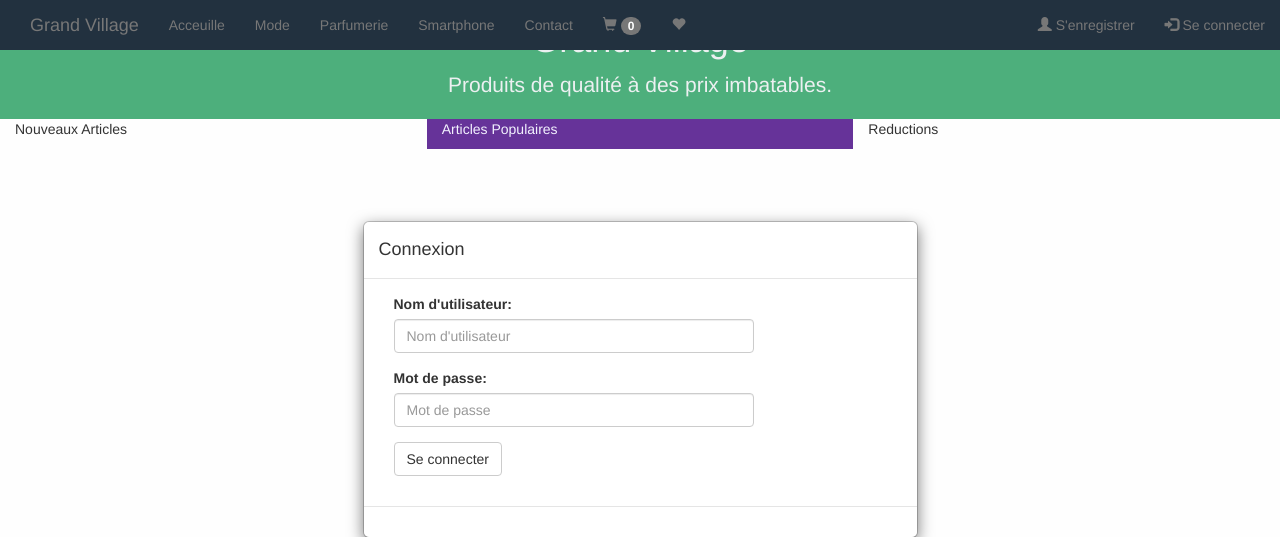
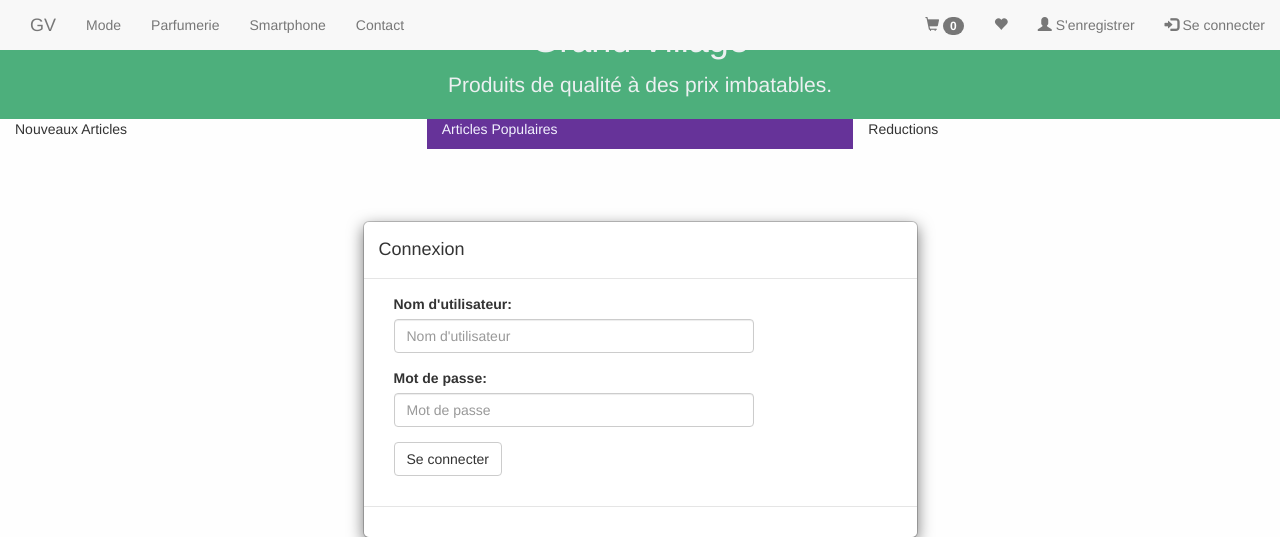
Before and after one commit to cyrildzumts/demosite, a Django app: page /accounts/login in a window 1280 px wide; the page is wider, and only the part inside the window is pictured. Shown: the top 537 px of that part. Run offline with Django 3.2, Linux system fonts and the light colour scheme; data comes from the database, SQL or seed files in the repository; parts of the project's set-up code (start-up, migrations or seed data) failed here and were passed over; some libraries are stand-ins or nearby versions.

Commit message:
navigation bar on desktop mode is working.

```diff
--- a/templates/tags/navigation.html
+++ b/templates/tags/navigation.html
@@ -1,22 +1,50 @@
 {% load catalog_tags %}
-<div class="container-fluid bg-ebonyclay">
+<div class="container-fluid">
     <div class="navbar-header">
-    <button type="button" class="navbar-toggle" data-toggle="collapse" data-target="#site-nav">
+            <button type="button" class="navbar-toggle" data-toggle="collapse" data-target="#site-nav-menu">
                     <span class="icon-bar"></span>
                     <span class="icon-bar"></span>
                     <span class="icon-bar"></span>
             </button>
-      <a class="navbar-brand" href="{% url 'catalog:index'%}">Grand Village</a>
+        <a class="navbar-brand" href="{% url 'catalog:index'%}">GV</a>
     </div>
+    <div class="hidden-md hidden-lg nav-mobile-div ">
 
-  <div class="collapse navbar-collapse pull-left" id="site-nav">
+            <ul class="pull-left nav navbar-nav nav-mobile">
+                <li>
+                    {% include "tags/cart_box.html" %}
+                </li>
+                <li >
+                    <a href="{% url 'wishlist:show_wishlist' %}">
+                       <span class="glyphicon glyphicon-heart"></span>
+                    </a>
+                </li>
+                {% if user.is_authenticated %}
+                <li ><a href="{% url 'accounts:user_account'%}"><span class="glyphicon glyphicon-user"></span> </a></li>
+                <li ><a href="{% url 'accounts:logout' %}"><span class="glyphicon glyphicon-log-out"></span></a></li>
+
+                {% else %}
+                <li class="text-color-crimson"><a href="{% url 'accounts:register' %}"><span class="glyphicon glyphicon-user"></span> <span class="hidden-xs">S'enregistrer</span></a></li>
+                <li ><a href="{% url 'accounts:login' %}"><span id="login" class="glyphicon glyphicon-log-in"></span> <span class="hidden-xs">Se connecter</span></a></li>
+                {% endif %}
+            </ul>
+            <div class="collapse navbar-collapse" id="site-nav-menu">
                     <ul class="nav navbar-nav">
-          <li><a href="{% url 'catalog:index'%}"> Acceuille </a></li>
                         {% category_list request.path %}
                         <li><a href="{% url 'contact:index'%}">Contact</a></li>
                     </ul>
             </div>
-  <ul class="nav navbar-nav pull-left">
+
+     </div>
+    <div class="navbar-div">
+
+        <div class="visible-md visible-lg ">
+            <ul class="nav navbar-nav">
+                {% category_list request.path %}
+                <li><a href="{% url 'contact:index'%}">Contact</a></li>
+
+            </ul>
+            <ul class="nav navbar-nav navbar-right">
                 <li>
                     {% include "tags/cart_box.html" %}
                 </li>
@@ -25,15 +53,14 @@
                                            <span class="glyphicon glyphicon-heart"></span>
                                         </a>
                 </li>
-  </ul>
-  <ul class="nav navbar-nav navbar-right">
                 {% if user.is_authenticated %}
-    <li><a href="{% url 'accounts:logout' %}"> Se déconnecter </a></li>
-    <li><a href="{% url 'accounts:user_account'%}"> Mon Compte </a></li>
+                <li><a href="{% url 'accounts:logout' %}"> <span  class="glyphicon glyphicon-log-out"></span></a></li>
+                <li><a href="{% url 'accounts:user_account'%}"><span class="glyphicon glyphicon-user"></span></a></li>
                 {% else %}
-    <li><a href="{% url 'accounts:register' %}"><span class="glyphicon glyphicon-user"></span> S'enregistrer </a></li>
-    <li><a href="{% url 'accounts:login' %}"><span id="login" class="glyphicon glyphicon-log-in"></span> Se connecter </a></li>
+                <li><a href="{% url 'accounts:register' %}"><span class="glyphicon glyphicon-user"></span> <span>S'enregistrer</span></a></li>
+                <li><a href="{% url 'accounts:login' %}"><span id="login" class="glyphicon glyphicon-log-in"></span> <span>Se connecter</span></a></li>
                 {% endif %}
             </ul>
-
         </div>
+    </div>
+</div>
```
Also changed, not shown: 2 other files. Lines whose indentation alone changed are shown as unchanged.
